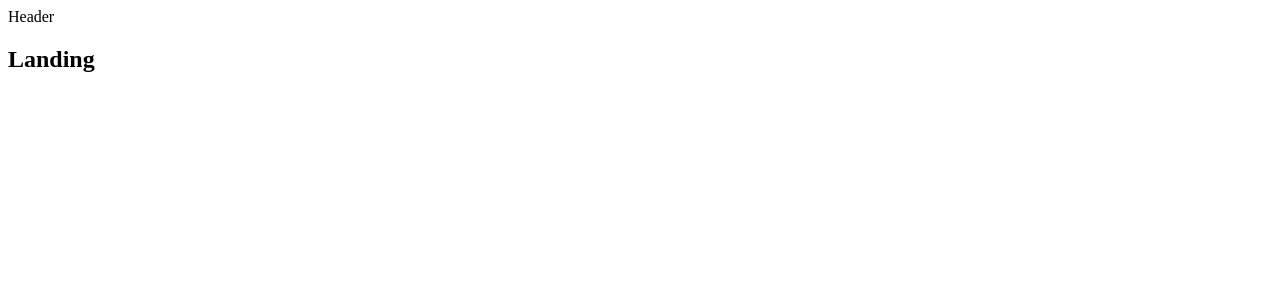
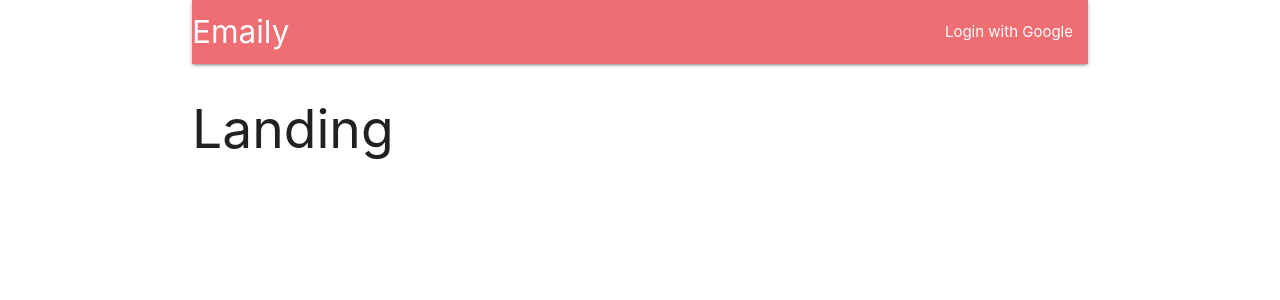
Before and after one commit to liuminsheng3/firstReactProjectServerPart, a React (Create React App) app in the folder client/: page / in a window 1280 px wide. Shown: the top 300 px of the page. Built offline with nearby package versions, Linux system fonts and the light colour scheme.

Commit message:
add materializecss libaray for make our use css easier

```diff
--- a/client/src/components/App.js
+++ b/client/src/components/App.js
@@ -8,7 +8,7 @@
 
 const App = () =>{
     return (
-        <div>
+        <div className="container">
             <BrowserRouter>
                 <div>
                     <Header />
--- a/client/src/components/Header.js
+++ b/client/src/components/Header.js
@@ -4,9 +4,17 @@
 class Header extends Component {
      render() {
         return (
-            <div>
-                Header
+            <nav>
+            <div className="nav-wrapper">
+              <a  className="left brand-logo">Emaily</a>
+              <ul  className="right">
+                <li>
+                    <a >Login with Google</a>
+                </li>
+              </ul>
             </div>
+          </nav>
+
         );
      }
 }
--- a/client/src/index.js
+++ b/client/src/index.js
@@ -1,3 +1,4 @@
+import 'materialize-css/dist/css/materialize.min.css';
 import React from "react";
 import ReactDOM from "react-dom";
 import {Provider} from 'react-redux';
@@ -7,7 +8,7 @@
 import reducers from "./reducers";
 
 
-const store = createStore(()=>[], {}, applyMiddleware());
+const store = createStore(()=>reducers, {}, applyMiddleware());
 
 ReactDOM.render(
     <Provider store = {store}><App/></Provider>,
```
